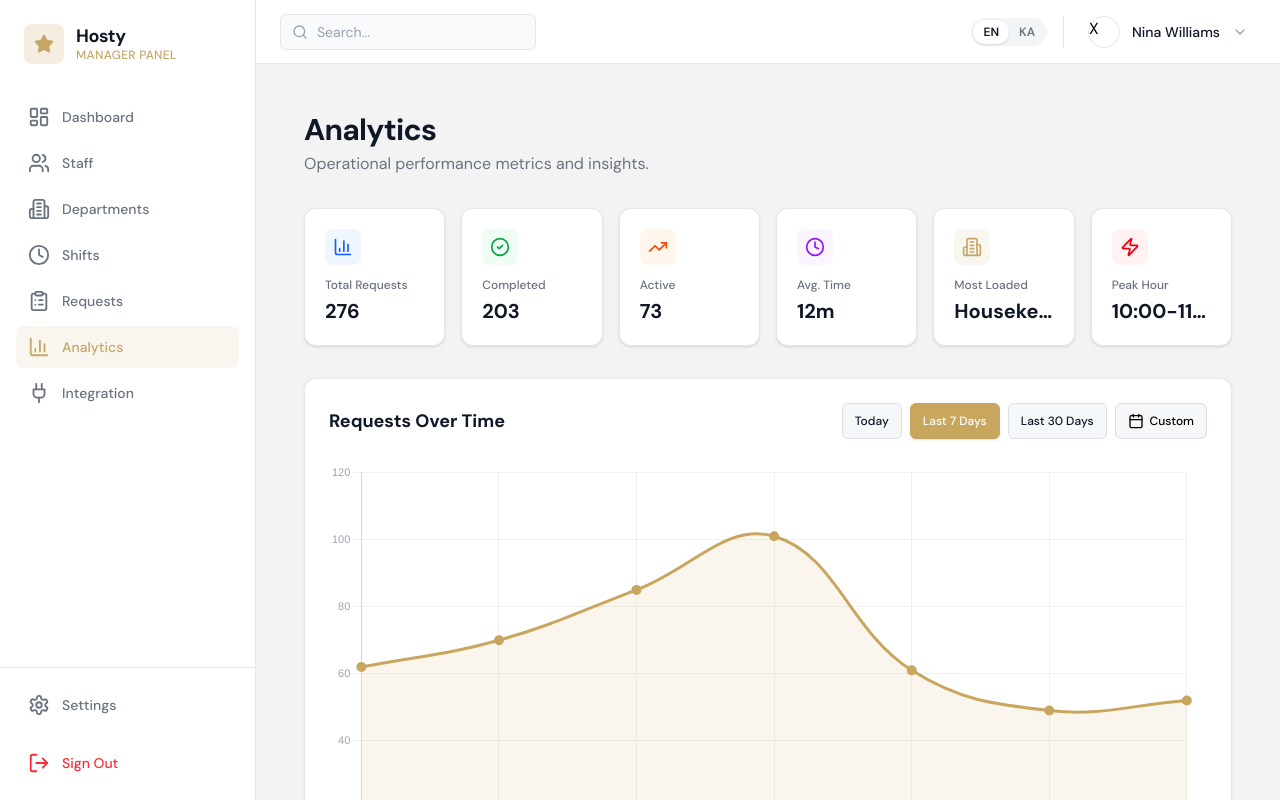
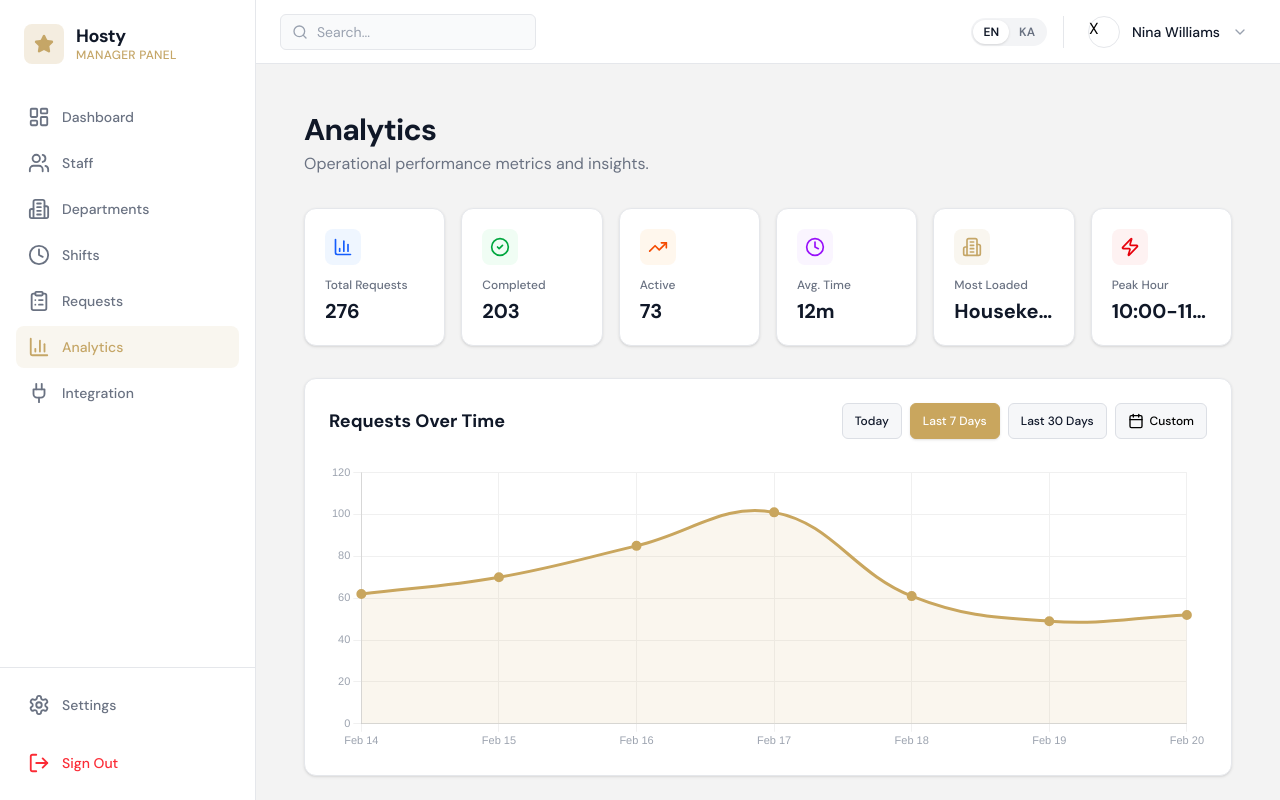
Before and after one commit to AchiGel/hosty_client_manager, a React app: page /analytics in a window 1280 px wide. Built offline with nearby package versions, Linux system fonts and the light colour scheme; the HTML template or start-up script is replaced by a standard one; a web font is replaced by a local one.

Commit message:
feature/add analytics department chart

```diff
--- a/src/components/main/analytics/AnalyticsDepartmentsPerformance.tsx
+++ b/src/components/main/analytics/AnalyticsDepartmentsPerformance.tsx
@@ -1,5 +1,130 @@
+import { useMemo } from "react";
+import { Bar } from "react-chartjs-2";
+import { useTranslation } from "react-i18next";
+import {
+  Chart as ChartJS,
+  CategoryScale,
+  LinearScale,
+  BarElement,
+  Title,
+  Tooltip,
+  Legend,
+} from "chart.js";
+
+ChartJS.register(
+  CategoryScale,
+  LinearScale,
+  BarElement,
+  Title,
+  Tooltip,
+  Legend,
+);
+
 const AnalyticsDepartmentsPerformance = () => {
-  return <div>AnalyticsDepartmentsPerformance</div>;
+  const { t } = useTranslation();
+
+  const departments = [
+    { name: "Front Desk", totalRequests: 245, avgTime: 12 },
+    { name: "Housekeeping", totalRequests: 189, avgTime: 18 },
+    { name: "Room Service", totalRequests: 312, avgTime: 15 },
+    { name: "Maintenance", totalRequests: 156, avgTime: 25 },
+    { name: "Concierge", totalRequests: 203, avgTime: 8 },
+    { name: "Security", totalRequests: 98, avgTime: 10 },
+  ];
+
+  const data = useMemo(
+    () => ({
+      labels: departments.map((dept) => dept.name),
+      datasets: [
+        {
+          label: t("analytics.totalRequests"),
+          data: departments.map((dept) => dept.totalRequests),
+          backgroundColor: "#c9a65e",
+          borderColor: "#b69357",
+          borderWidth: 1,
+          borderRadius: 6,
+          barPercentage: 0.7,
+          categoryPercentage: 0.8,
+        },
+        {
+          label: t("analytics.avgTime"),
+          data: departments.map((dept) => dept.avgTime),
+          backgroundColor: "#e8dcc1",
+          borderColor: "#d4c4a0",
+          borderWidth: 1,
+          borderRadius: 6,
+          barPercentage: 0.7,
+          categoryPercentage: 0.8,
+        },
+      ],
+    }),
+    [t],
+  );
+
+  const options = useMemo(
+    () => ({
+      responsive: true,
+      maintainAspectRatio: false,
+      indexAxis: "x" as const,
+      plugins: {
+        legend: {
+          display: true,
+          position: "top" as const,
+          labels: {
+            color: "#6b7280",
+            font: { size: 12, weight: 500 },
+            padding: 15,
+            usePointStyle: true,
+          },
+        },
+        tooltip: {
+          backgroundColor: "#ffffff",
+          titleColor: "#1f2937",
+          bodyColor: "#6b7280",
+          borderColor: "#e5e7eb",
+          borderWidth: 1,
+          padding: 12,
+          cornerRadius: 8,
+          displayColors: true,
+        },
+      },
+      scales: {
+        y: {
+          beginAtZero: true,
+          ticks: {
+            color: "#9ca3af",
+            font: { size: 11 },
+          },
+          grid: {
+            color: "#f0f0f0",
+            drawBorder: false,
+          },
+        },
+        x: {
+          ticks: {
+            color: "#9ca3af",
+            font: { size: 11 },
+          },
+          grid: {
+            display: false,
+            drawBorder: false,
+          },
+        },
+      },
+    }),
+    [],
+  );
+
+  return (
+    <div className="bg-white rounded-xl border border-gray-200 shadow-sm p-6 flex flex-col">
+      <h3 className="text-lg font-bold text-gray-900 mb-6">
+        {t("analytics.departmentPerformance")}
+      </h3>
+      <div className="w-full h-72">
+        <Bar data={data} options={options} />
+      </div>
+    </div>
+  );
 };
 
 export default AnalyticsDepartmentsPerformance;
--- a/src/components/main/analytics/AnalyticsRequestsOverTime.tsx
+++ b/src/components/main/analytics/AnalyticsRequestsOverTime.tsx
@@ -95,7 +95,6 @@ const AnalyticsRequestsOverTime = () => {
       labels: chartData.labels,
       datasets: [
         {
-          label: t("analytics.requests"),
           data: chartData.data,
           borderColor: "#c9a65e",
           backgroundColor: "rgba(201, 166, 94, 0.1)",
@@ -111,13 +110,13 @@ const AnalyticsRequestsOverTime = () => {
         },
       ],
     }),
-    [chartData, t],
+    [chartData],
   );
 
   const options = useMemo(
     () => ({
       responsive: true,
-      maintainAspectRatio: true,
+      maintainAspectRatio: false,
       plugins: {
         legend: {
           display: false,
@@ -225,7 +224,7 @@ const AnalyticsRequestsOverTime = () => {
           </div>
         </div>
       </div>
-      <div className="w-full flex-1 min-h-0">
+      <div className="w-full h-72">
         <Line data={data} options={options} />
       </div>
     </div>
--- a/src/i18n/locales/en.json
+++ b/src/i18n/locales/en.json
@@ -101,7 +101,8 @@
     "today": "Today",
     "last7Days": "Last 7 Days",
     "last30Days": "Last 30 Days",
-    "custom": "Custom"
+    "custom": "Custom",
+    "departmentPerformance": "Department Performance"
   },
   "common": {
     "loading": "Loading...",
--- a/src/i18n/locales/ka.json
+++ b/src/i18n/locales/ka.json
@@ -101,7 +101,8 @@
     "today": "დღეს",
     "last7Days": "ბოლო 7 დღე",
     "last30Days": "ბოლო 30 დღე",
-    "custom": "სხვა"
+    "custom": "სხვა",
+    "departmentPerformance": "დეპარტამენტის შესრულება"
   },
   "common": {
     "loading": "იტვირთება...",
```
